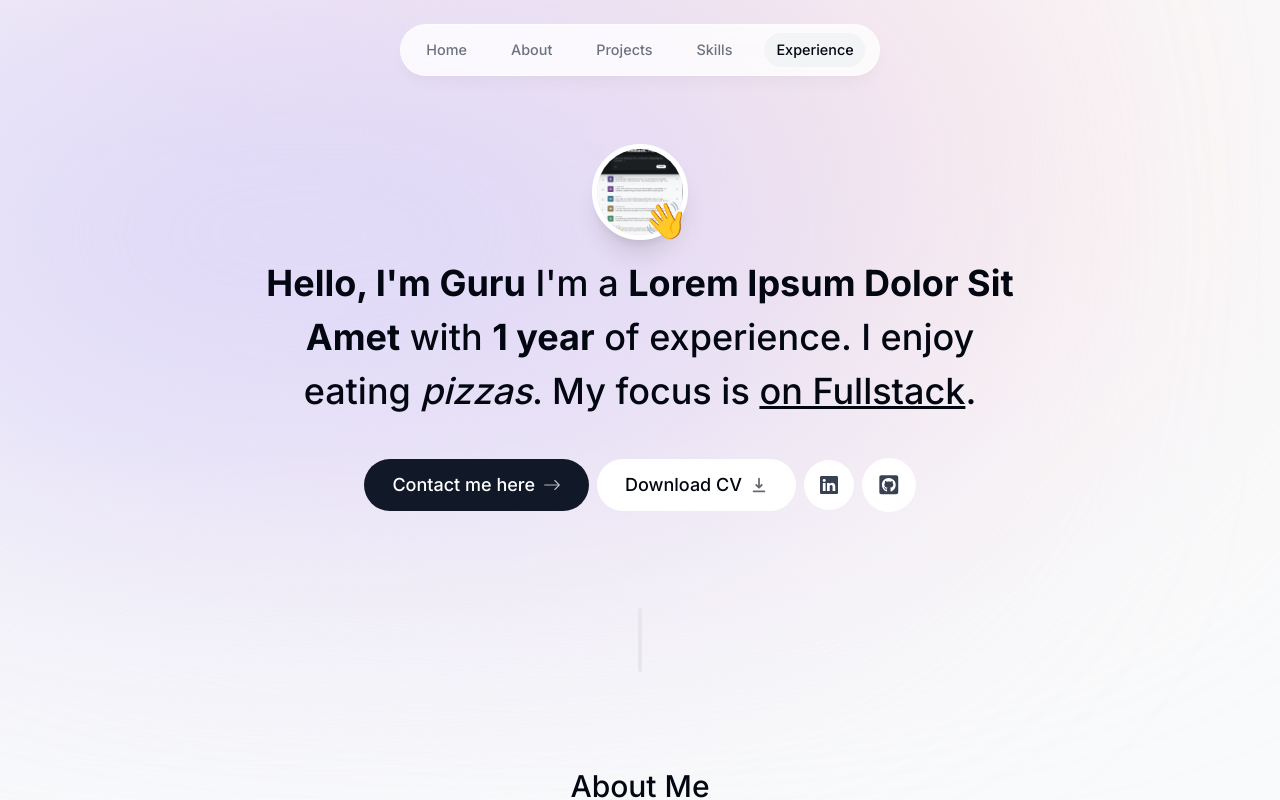
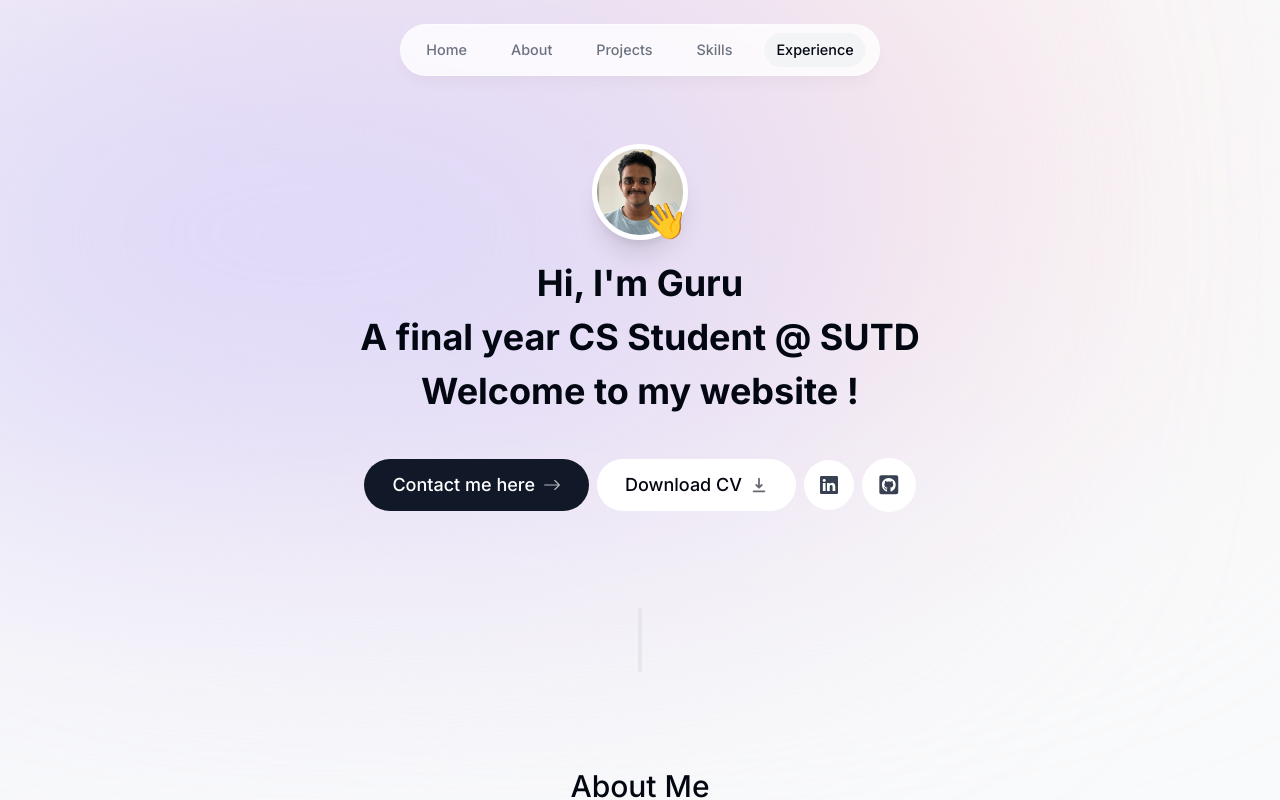
Before and after one commit to Collaboration95/Personal-Website, a Next.js app: page / in a window 1280 px wide. Shown: the top 800 px of the page. Built offline with nearby package versions, Linux system fonts and the light colour scheme.

Commit message:
Fixed Profile Icon

```diff
--- a/components/about.tsx
+++ b/components/about.tsx
@@ -1,5 +1,5 @@
 "use client";
-import React, { useEffect } from "react";
+import React from "react";
 import { motion } from "framer-motion";
 import { useSectionInView } from "@/lib/hooks";
 
--- a/components/intro.tsx
+++ b/components/intro.tsx
@@ -6,7 +6,7 @@ import { motion } from "framer-motion";
 import Link from "next/link";
 import { BsArrowRight, BsLinkedin } from "react-icons/bs";
 import { HiDownload } from "react-icons/hi";
-import image from "@/public/corpcomment.png";
+import image from "@/public/intro-alone.jpeg";
 import { FaGithubSquare } from "react-icons/fa";
 
 import { useSectionInView } from "@/lib/hooks";
@@ -32,7 +32,7 @@ export default function Intro() {
           >
             <Image
               src={image}
-              alt="Ricardo portrait"
+              alt="Guru Potrait"
               width="192"
               height="192"
               quality="95"
@@ -62,11 +62,13 @@ export default function Intro() {
         initial={{ opacity: 0, y: 100 }}
         animate={{ opacity: 1, y: 0 }}
       >
-        <span className="font-bold">Hello, I&apos;m Guru</span> I&apos;m a{" "}
-        <span className="font-bold">Lorem Ipsum Dolor Sit Amet</span> with{" "}
-        <span className="font-bold">1 year</span> of experience. I enjoy eating{" "}
-        <span className="italic">pizzas</span>. My focus is{" "}
-        <span className="underline">on Fullstack</span>.
+        <span className="font-bold">Hi, I&apos;m Guru</span>
+        <br />
+        <span className="font-bold"> A final year CS Student @ SUTD</span>
+        <br />
+        <span className="font-bold">Welcome to my website !</span>
+
+
       </motion.h1>
 
       <motion.div
@@ -81,10 +83,7 @@ export default function Intro() {
           href="https://www.linkedin.com/in/guruprasath3200/"
                target="_blank"
           className="group bg-gray-900 text-white px-7 py-3 flex items-center gap-2 rounded-full outline-none focus:scale-110 hover:scale-110 hover:bg-gray-950 active:scale-105 transition"
-          // onClick={() => {
-          //   // setActiveSection("Contact");
-          //   // setTimeOfLastClick(Date.now());
-          // }}
+
         >
           Contact me here{" "}
           <BsArrowRight className="opacity-70 group-hover:translate-x-1 transition" />
```
Also changed, not shown: public/intro-alone.jpeg (added).
